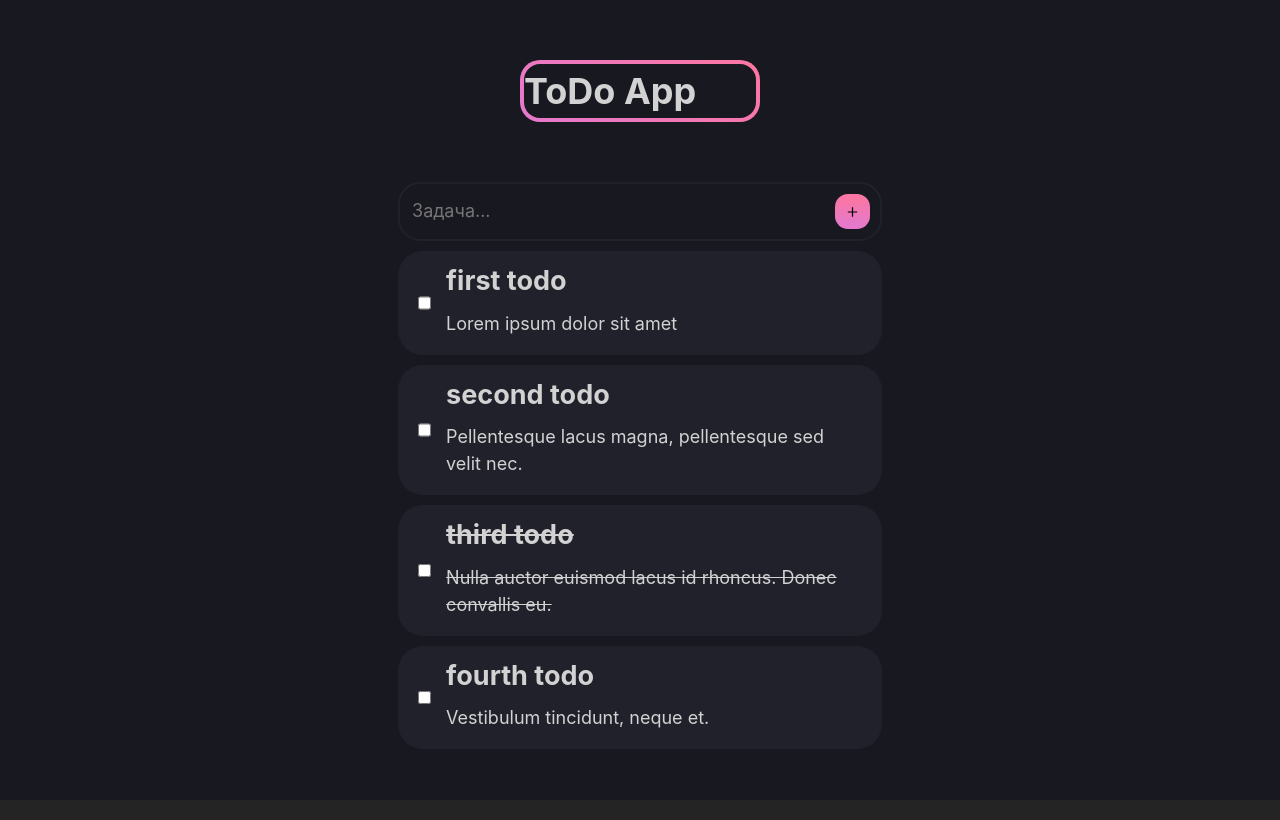
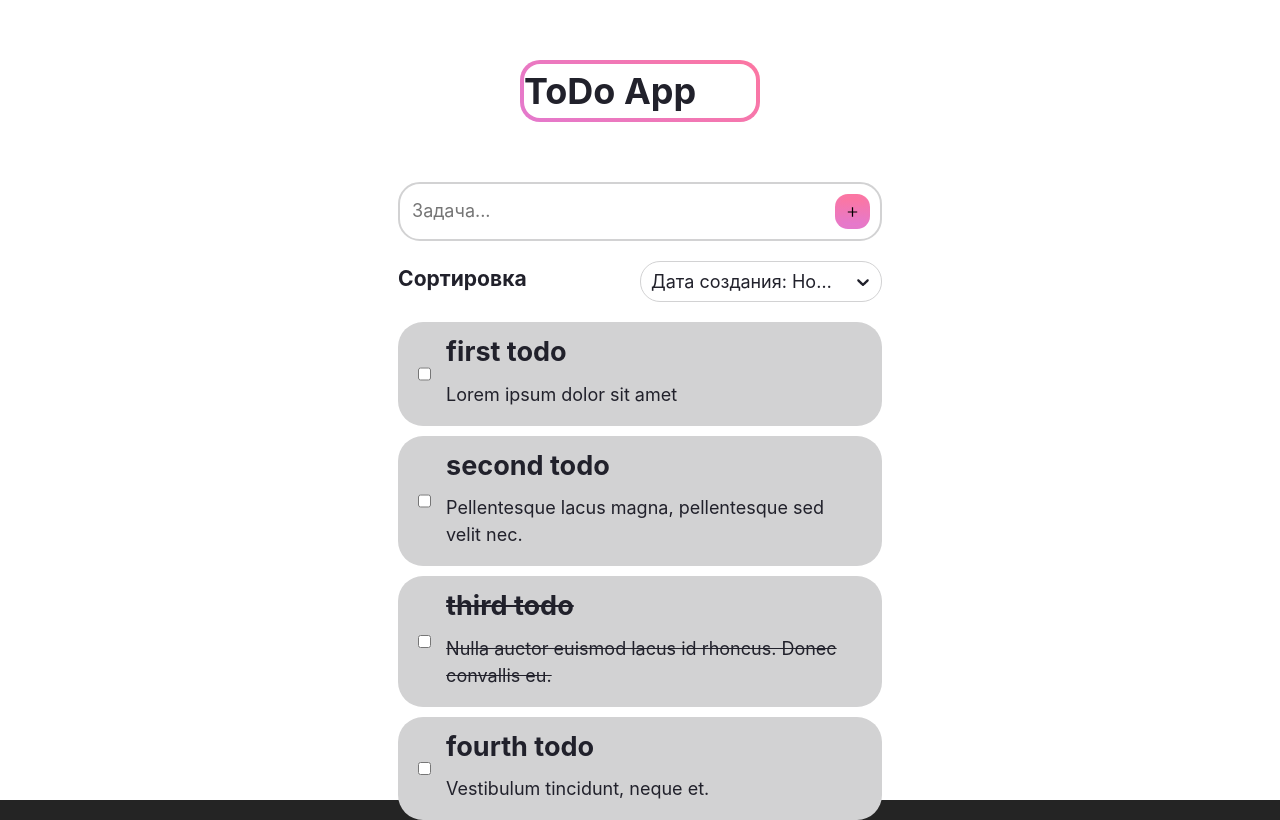
Before and after one commit to teplostanski/test-agbis-todo-react-mobx-ts-vite, a React (Vite) app: page / in a window 1280 px wide. Built offline with nearby package versions, Linux system fonts and the light colour scheme; what @mobx-devtools/tools would draw is missing.

Commit message:
feat: create sort dropdown

```diff
--- a/package.json
+++ b/package.json
@@ -21,10 +21,12 @@
     "react": "^18.2.0",
     "react-dom": "^18.2.0",
     "react-icons": "^4.11.0",
+    "react-select": "^5.7.4",
     "react-textarea-autosize": "^8.5.3",
     "sass": "^1.66.1"
   },
   "devDependencies": {
+    "@types/chroma-js": "^2.4.1",
     "@types/node": "^20.6.0",
     "@types/react": "^18.2.15",
     "@types/react-dom": "^18.2.7",
--- a/src/components/App/App.tsx
+++ b/src/components/App/App.tsx
@@ -1,5 +1,6 @@
 import { observer } from 'mobx-react-lite'
 import CreateNewTodo from '../CreateNewTodo/CreateNewTodo'
+import Dropdown from '../Dropdown/Dropdown'
 import TodosList from '../TodoList/TodoList'
 import styles from './App.module.scss'
 //import cn from 'classnames'
@@ -11,6 +12,7 @@ const App = observer(() => {
         <h1 className={styles.title}>ToDo App</h1>
       </div>
       <CreateNewTodo />
+      <Dropdown />
       <TodosList />
     </main>
   )
--- /dev/null
+++ b/src/components/Dropdown/Dropdown.module.scss
@@ -0,0 +1,73 @@
+.container {
+  display: flex;
+  flex-direction: row;
+  justify-content: space-between;
+  min-width: 85%;
+  margin: 20px 0 10px;
+}
+
+.title {
+  padding: 0;
+  margin: 0;
+  line-height: 2.3rem;
+}
+
+.select {
+  width: 50%;
+
+  [class$='-control'] {
+    background-color: var(--bg-primary);
+    border-radius: 20px;
+    outline: none !important;
+    border: 1px solid var(--bg-secondary);
+    box-shadow: none;
+    //color: var(--fg);
+    &:focus-within {
+      border: 1px solid var(--bg-secondary);
+      outline: none;
+    }
+    &:focus {
+      border: 1px solid var(--bg-secondary);
+      outline: 1px solid var(--bg-primary);
+    }
+
+    //&:target-within {
+    //  border: 3px solid var(--bg-secondary);
+    //  //outline: none !important;
+    //}
+  }
+  [class$='-singleValue'] {
+    color: var(--fg);
+  }
+  [class$='-Input2'] {
+    color: var(--fg) !important;
+  }
+  [class$='-indicatorContainer'] {
+    color: var(--fg) !important;
+  }
+  [class$='-indicatorSeparator'] {
+    background-color: transparent;
+  }
+  [class$='-menu'] {
+    background-color: var(--bg-primary);
+    border-radius: 20px;
+    border: 1px solid var(--bg-secondary);
+  }
+  [class$='-option'] {
+    //background-color: var(--bg-secondary) ;
+    margin: 6px auto;
+    width: 92%;
+    border-radius: 11px;
+  }
+}
+
+@media screen and (max-width: 446px) {
+  .container {
+    flex-direction: column;
+    align-items: center;
+  }
+
+  .select {
+    width: 80%;
+  }
+}
--- /dev/null
+++ b/src/components/Dropdown/Dropdown.tsx
@@ -0,0 +1,34 @@
+/* eslint-disable @typescript-eslint/no-explicit-any */
+import Select from 'react-select'
+import styles from './Dropdown.module.scss'
+
+const options = [
+  { value: 'date-create-new', label: 'Дата создания: Новые' },
+  { value: 'date-create-old', label: 'Дата создания: Старые' },
+  { value: 'completed', label: 'Выполнено' },
+  { value: 'not-completed', label: 'Не выполнено' },
+]
+
+const colorStyles = {
+  option: (styles: any, { isFocused }: any) => {
+    return {
+      ...styles,
+      backgroundColor: isFocused ? '#e479cd' : '#21212b',
+      color: isFocused ? '#21212b' : '#d2d2d3',
+      borderColor: isFocused ? 'white' : 'pink',
+    }
+  },
+}
+
+const Dropdown = () => {
+  return (
+    <>
+      <div className={styles.container}>
+        <h3 className={styles.title}>Сортировка</h3>
+        <Select className={styles.select} defaultValue={options[0]} options={options} styles={colorStyles} />
+      </div>
+    </>
+  )
+}
+
+export default Dropdown
--- a/src/index.scss
+++ b/src/index.scss
@@ -20,21 +20,23 @@
   --peach: #fc76a1;
   --violet: #e479cd;
   --light: #d2d2d3;
+  --white: #ffffff;
 }
 
-//-webkit-linear-gradient(44deg, #e479cd,#fc76a1);
-
-@media (prefers-color-scheme: light) {
+@media (prefers-color-scheme: dark) {
   :root {
     --bg-primary: var(--dark);
     --bg-secondary: var(--gray);
     --fg: var(--light);
     --check: linear-gradient(44deg, var(--violet), var(--peach)), - webkit-linear-gradient(44deg, var(--violet), var(--peach));
   }
-  a:hover {
-    color: #747bff;
-  }
-  button {
-    background-color: #f9f9f9;
+}
+
+@media (prefers-color-scheme: light) {
+  :root {
+    --bg-primary: var(--white);
+    --bg-secondary: var(--light);
+    --fg: var(--gray);
+    --check: linear-gradient(44deg, var(--violet), var(--peach)), - webkit-linear-gradient(44deg, var(--violet), var(--peach));
   }
 }
```
Also changed, not shown: 1 other file (tests, documents, lock files or other folders).
